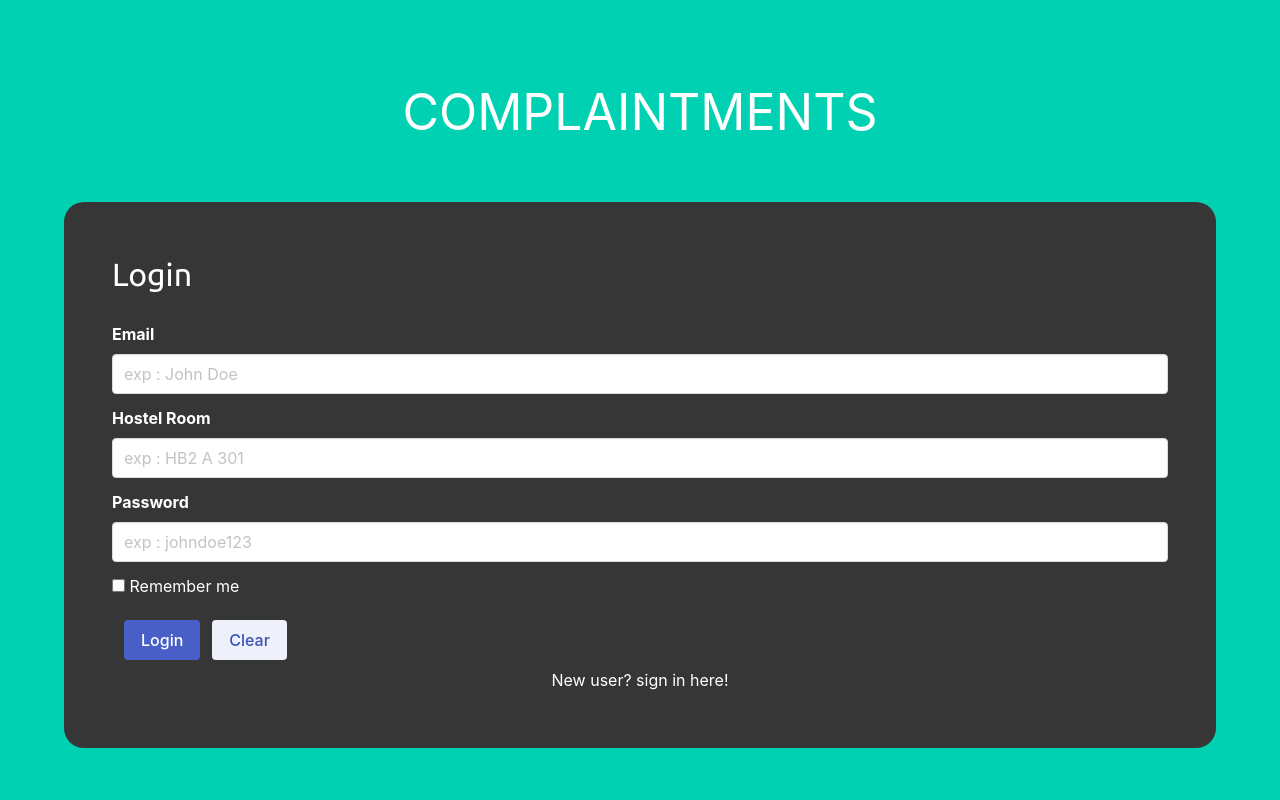
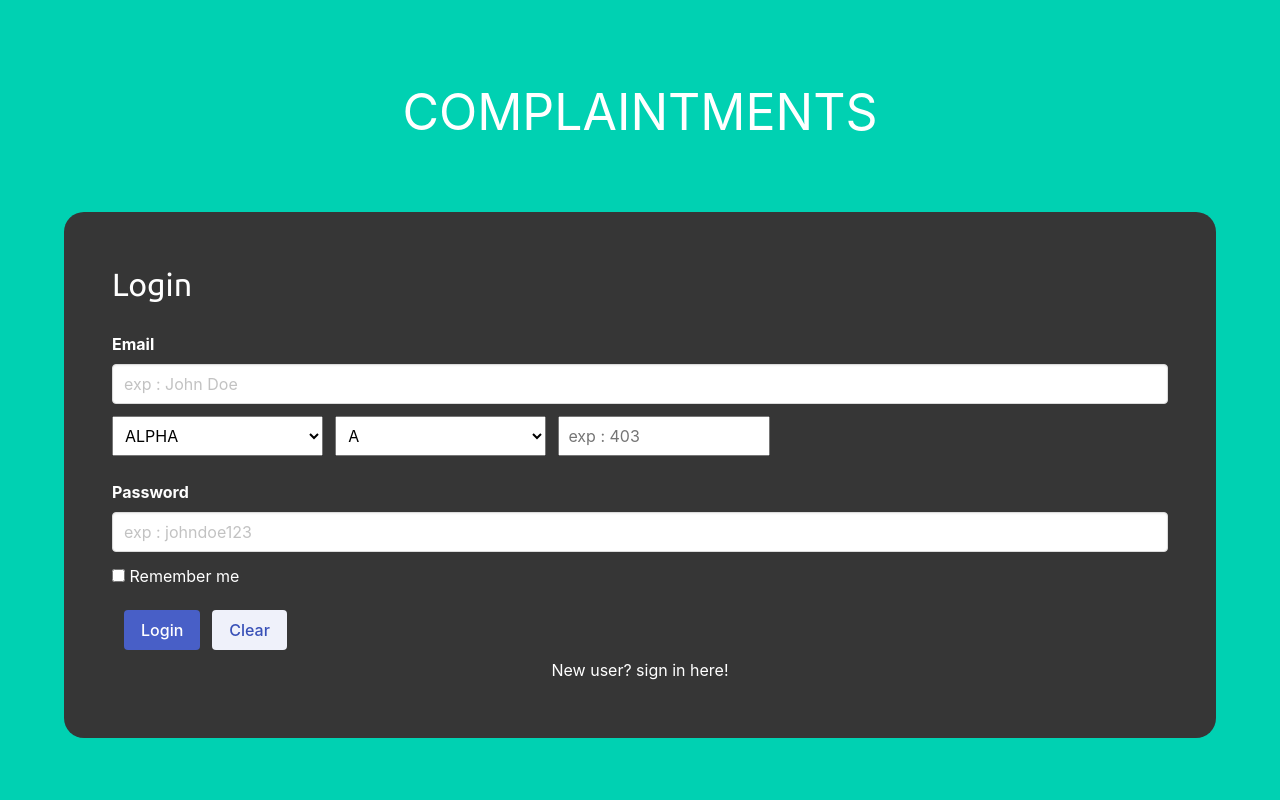
Before and after one commit to nidqija/hostel-complaints-website, a Flask app: page / in a window 1280 px wide. Run offline with Flask 3, Linux system fonts and the light colour scheme; some libraries are stand-ins or nearby versions; some web fonts are replaced.

Commit message:
added dropdown input and a normal input for signup.html

```diff
--- a/application/form.py
+++ b/application/form.py
@@ -7,15 +7,19 @@ from application.models import  User
 
 class LoginForm(FlaskForm):
    email = StringField('Email' , validators=[DataRequired() , Email()])
+   hostelblock = SelectField('Hostel Block' , choices=[('ALPHA' , 'ALPHA') , ('BETA' , 'BETA') , ('GAMMA' , 'GAMMA') , ('SIGMA' , 'SIGMA')] , validators=[DataRequired()])
+   hostelparts = SelectField('Hostel Parts' , choices =[('A' , 'A') , ('B' , 'B') , ('C','C') , ('D' , 'D')] , validators=[DataRequired()])
+   hostelroom = StringField('Hostel Room' , validators=[DataRequired()])
    password = PasswordField('Password' , validators=[DataRequired()])
-   hostelroom = StringField('Hostel Room' , validators=[DataRequired()])
    remember = BooleanField('Remember me')
    submit = SubmitField('Login')
 
 class RegistrationForm(FlaskForm):
    username = StringField('Username' , validators=[DataRequired() , Length(min=2 , max=200)])
    email = StringField('Email' , validators=[DataRequired() , Email()])
-   hostelroom = StringField('Hostel Room' , validators = [DataRequired()])
+   hostelblock = SelectField('Hostel Block' , choices=[('ALPHA' , 'ALPHA') , ('BETA' , 'BETA') , ('GAMMA' , 'GAMMA') , ('SIGMA' , 'SIGMA')] , validators=[DataRequired()])
+   hostelparts = SelectField('Hostel Parts' , choices =[('A' , 'A') , ('B' , 'B') , ('C','C') , ('D' , 'D')] , validators=[DataRequired()])
+   hostelroom = StringField('Hostel Room' , validators=[DataRequired()])
    password = PasswordField('Password' , validators=[DataRequired(), Length(min=8 , max=200)])
    confirmpassword = PasswordField('Confirm Password' , validators=[DataRequired() , EqualTo('password')])
    submit = SubmitField('Register')
--- a/application/models.py
+++ b/application/models.py
@@ -13,7 +13,9 @@ class User(db.Model , UserMixin ):
         id = db.Column(db.Integer , primary_key = True)
         username = db.Column(db.String(20) , unique = True , nullable = False)
         email = db.Column(db.String(120) , unique = True , nullable = False)
-        hostel_room = db.Column(db.String(120) , unique = True , nullable = False)
+        hostel_block = db.Column(db.String(100) , nullable=False)
+        hostel_parts = db.Column(db.String(100) , nullable=False)
+        hostel_room = db.Column(db.String(100) , nullable=False)
         password = db.Column(db.String(120) , nullable = False)
         createdAt = db.Column(db.DateTime(timezone=True) , server_default=func.now())
         facilities = db.relationship('Facilities' , backref = 'author' , lazy = True)
--- a/application/routes.py
+++ b/application/routes.py
@@ -36,7 +36,7 @@ def signup():
 
     if form.validate_on_submit():
         hashed_password = bcrypt.generate_password_hash(form.password.data).decode('utf-8')
-        user = User(username = form.username.data , email = form.email.data , hostel_room = form.hostelroom.data , password = hashed_password)
+        user = User(username = form.username.data ,  hostel_block = form.hostelblock.data , hostel_parts = form.hostelparts.data , hostel_room = form.hostelroom.data , email = form.email.data , password = hashed_password)
         db.session.add(user)
         db.session.commit()
         flash(f'Account created for {form.username.data}!')
--- a/application/templates/login.html
+++ b/application/templates/login.html
@@ -52,8 +52,30 @@
                     {% endif %}
                   </div>
 
-                          <div class="field">
-                     {{form.hostelroom.label(class="label has-text-white")}}
+                      <div class="columns p-3" style="font-family: Ubuntu; font-size: 20px;" id="roomtype">
+   {% if form.hostelblock.errors %}
+       {{form.hostelblock(class="form-control form-control-lg is-invalid")}}
+       <div>
+           {% for error in form.hostelblock.errors %}
+           <span>{{ error }}</span>
+           {% endfor %}
+       </div>
+
+   {% else %}
+       {{form.hostelblock(class="control column is-one-fifth p-2 mr-3")}}
+   {% endif %}
+
+     {% if form.hostelparts.errors %}
+       {{form.hostelparts(class="form-control form-control-lg is-invalid")}}
+       <div>
+           {% for error in form.hostelparts.errors %}
+           <span>{{ error }}</span>
+           {% endfor %}
+       </div>
+
+   {% else %}
+       {{form.hostelparts(class="control column is-one-fifth p-2 mr-3")}}
+   {% endif %}
 
      {% if form.hostelroom.errors %}
        {{form.hostelroom(class="form-control form-control-lg is-invalid")}}
@@ -64,8 +86,14 @@
        </div>
 
    {% else %}
-                        {{form.hostelroom(class="control input" ,  placeholder='exp : HB2 A 301')}}
-                    {% endif %}                  </div>
+       {{form.hostelroom(class="control column is-one-fifth p-2 mr-3" , placeholder = "exp : 403")}}
+   {% endif %}
+
+
+
+
+ </div>
+
 
 
                   <div class="field">
```
Also changed, not shown: application/templates/signup.html (+37 -3 lines), instance/site.db. Lines whose indentation alone changed are shown as unchanged.
